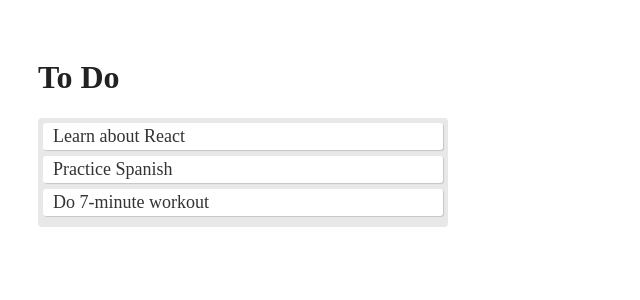
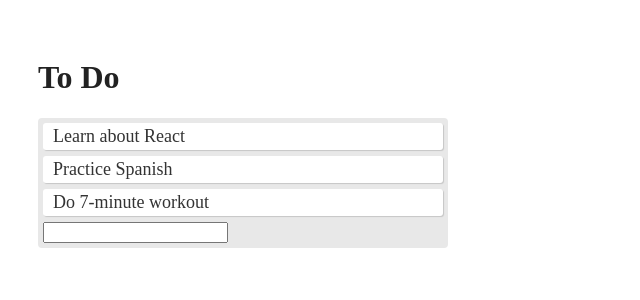
Before and after one commit to susanschen/Comparison-with-without-Hooks, a React (Create React App) app: page / in a window 1280 px wide. Shown: the top 300 px of the page, without its empty margins (0-640 px from the left). Built offline with nearby package versions, Linux system fonts and the light colour scheme.

Commit message:
Add TodoForm
A form to allow user to enter a new item to the to-do list.

```diff
--- a/src/App.js
+++ b/src/App.js
@@ -2,9 +2,48 @@ import React, { useState } from "react";
 import "./styles.css";
 
 /*
-Todo Component
+Todo Component : c(R)ud - Read data
 */
 const Todo = ({ todo }) => <div className="todo">{todo.text}</div>;
+
+/*
+TodoForm Component : (C)rud - Create data
+*/
+
+// class TodoForm extends Component {
+function TodoForm({ addTodo }) {
+  // state = { value: "" };
+  // updateValue = e => this.setState({ value: e.target.value });
+  const [value, setValue] = useState("");
+
+  const handleSubmit = e => {
+    e.preventDefault();
+    // if (!this.state.value) return;
+    if (!value) return;
+    // this.props.addTodo(this.state.value);
+    addTodo(value);
+    // this.setState({ value: "" });
+    setValue("");
+  };
+
+  // render() {
+  //  const { value } = this.state;
+
+  return (
+    <form onSubmit={handleSubmit}>
+      <input
+        type="text"
+        className="input"
+        value={value}
+        onChange={e => setValue(e.target.value)}
+      />
+      {/*
+        onSubmit={this.handleSubmit}
+        onChange={this.updateValue}
+       */}
+    </form>
+  );
+}
 
 /*
 App Component
@@ -37,6 +76,18 @@ export default function App() {
     - We initialize the state by passing in an array to useState()
   */
 
+  const addTodo = text => {
+    /*
+      Using spread ... operator to copy the array
+      and then adding the new text value to the end of the array
+    */
+    // [...this.state.todos, { text }]
+    const newTodos = [...todos, { text }];
+
+    // this.setState({ todos: newTodos });
+    setTodos(newTodos);
+  };
+
   return (
     <div className="app">
       <h1>To Do</h1>
@@ -44,6 +95,8 @@ export default function App() {
         {todos.map((todo, index) => (
           <Todo key={index} index={index} todo={todo} />
         ))}
+        {/* addTodo={this.addTodo} */}
+        <TodoForm addTodo={addTodo} />
       </div>
     </div>
   );
```
